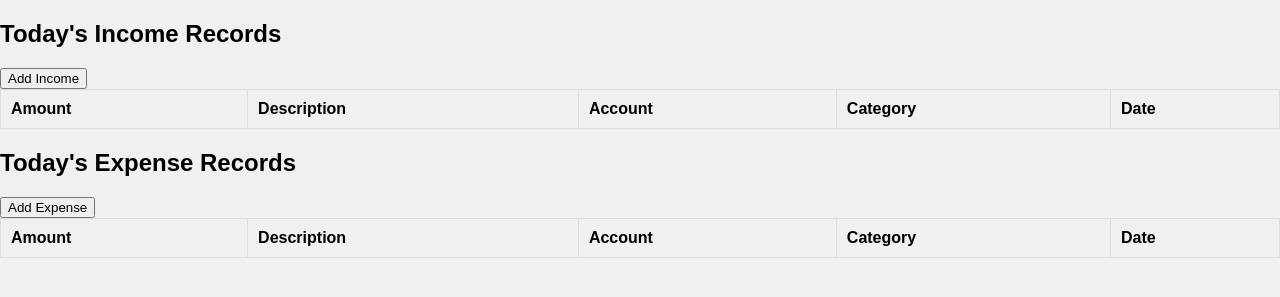
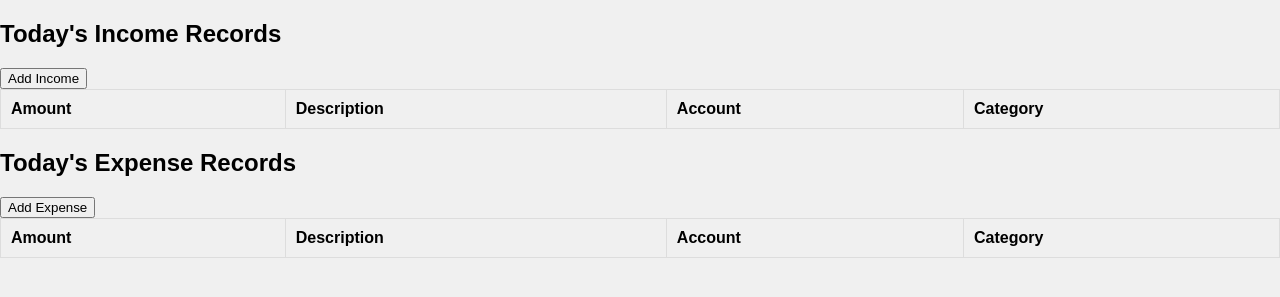
Before and after one commit to disisvm/personalFinance_Tracker, a Flask app: the page made by templates/dashboard.html in a window 1280 px wide. Shown: the part 197-494 px from the top of the page. Run offline with Flask 3, Linux system fonts and the light colour scheme; data that the repository does not hold is empty.

Commit message:
Dashboard

```diff
--- a/templates/dashboard.html
+++ b/templates/dashboard.html
@@ -120,7 +120,7 @@
             <th>Description</th>
             <th>Account</th>
             <th>Category</th>
-            <th>Date</th>
+
         </tr>
         {% for record in income_records %}
         <tr>
@@ -128,7 +128,7 @@
             <td>{{ record['description'] }}</td>
             <td>{{ record['account'] }}</td>
             <td>{{ record['category'] }}</td>
-            <td>{{ record['date'] }}</td>
+
         </tr>
         {% endfor %}
     </table>
@@ -142,7 +142,7 @@
             <th>Description</th>
             <th>Account</th>
             <th>Category</th>
-            <th>Date</th>
+
         </tr>
         {% for record in expense_records %}
         <tr>
@@ -150,7 +150,7 @@
             <td>{{ record['description'] }}</td>
             <td>{{ record['account'] }}</td>
             <td>{{ record['category'] }}</td>
-            <td>{{ record['date'] }}</td>
+
         </tr>
         {% endfor %}
     </table>
```
